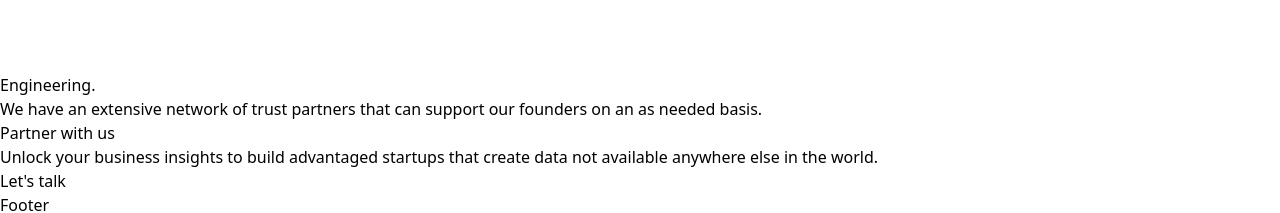
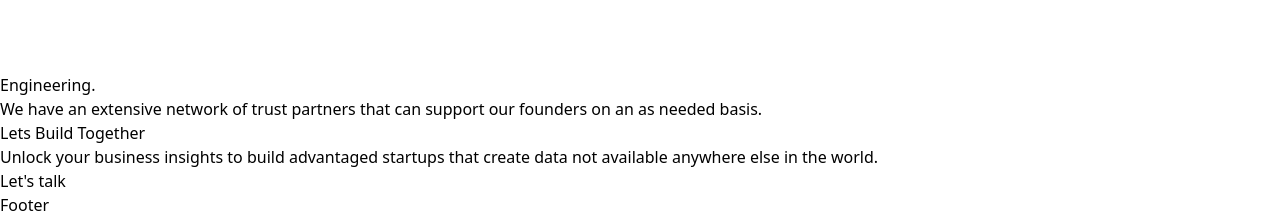
Before and after one commit to berkeleyblvd/hivernate, a Vue app: page / in a window 1280 px wide. Shown: the part 10540-10753 px from the top of the page. Built offline with nearby package versions, Linux system fonts and the light colour scheme.

Commit message:
content changes

```diff
--- a/src/components/Application.vue
+++ b/src/components/Application.vue
@@ -2,7 +2,7 @@
 
   <div class="bg-gray-900 px-6 py-24 sm:py-32 lg:px-8">
     <div class="mx-auto max-w-2xl text-center">
-      <h2 class="text-4xl font-bold tracking-tight text-white sm:text-6xl">Partner with us</h2>
+      <h2 class="text-4xl font-bold tracking-tight text-white sm:text-6xl">Lets Build Together</h2>
       <p class="mt-6 text-lg leading-8 text-gray-300">Unlock your business insights to build advantaged startups that create data not available anywhere else in the world.</p>
       <div class="mt-10">
         <a href="https://bd0hgjc84jc.typeform.com/to/GwTCQ47i">
--- a/src/components/HelloWorld.vue
+++ b/src/components/HelloWorld.vue
@@ -6,7 +6,7 @@
           <div class="aspect-[801/1036] w-[50.0625rem] bg-gradient-to-tr from-[#ff80b5] to-[#9089fc] opacity-30" style="clip-path: polygon(63.1% 29.5%, 100% 17.1%, 76.6% 3%, 48.4% 0%, 44.6% 4.7%, 54.5% 25.3%, 59.8% 49%, 55.2% 57.8%, 44.4% 57.2%, 27.8% 47.9%, 35.1% 81.5%, 0% 97.7%, 39.2% 100%, 35.2% 81.4%, 97.2% 52.8%, 63.1% 29.5%)" />
         </div>
         <div class="overflow-hidden">
-          <div class="mx-auto max-w-7xl px-6 pb-32 pt-36 sm:pt-60 lg:px-8 lg:pt-32">
+          <div class="mx-auto max-w-7xl px-6 pb-32 pt-16 sm:pt-60 lg:px-8 lg:pt-16">
             <div class="mx-auto max-w-2xl gap-x-14 lg:mx-0 lg:flex lg:max-w-none lg:items-center">
               <div class="relative w-full max-w-xl lg:shrink-0 xl:max-w-2xl">
                 <h1 class="text-6xl font-bold text-white sm:text-6xl">We translate business insights into venture investible startups</h1>
```
